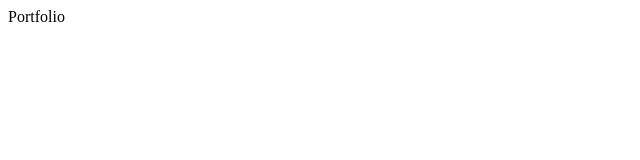
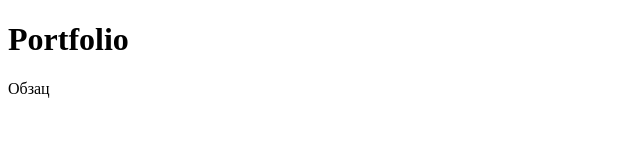
Before and after one commit to volgankin/volgankin.github.io, a plain HTML site: page index.html in a window 1280 px wide. Shown: the whole page, without its empty margins (0-640 px from the left). Drawn offline with Linux system fonts and the light colour scheme.

Commit message:
Добавил абзац

```diff
--- a/index.html
+++ b/index.html
@@ -7,6 +7,7 @@
     <title>Document</title>
 </head>
 <body>
-    <h>Portfolio</h>
+    <h1>Portfolio</h1>
+    <p>Обзац</p>
 </body>
 </html>
```
